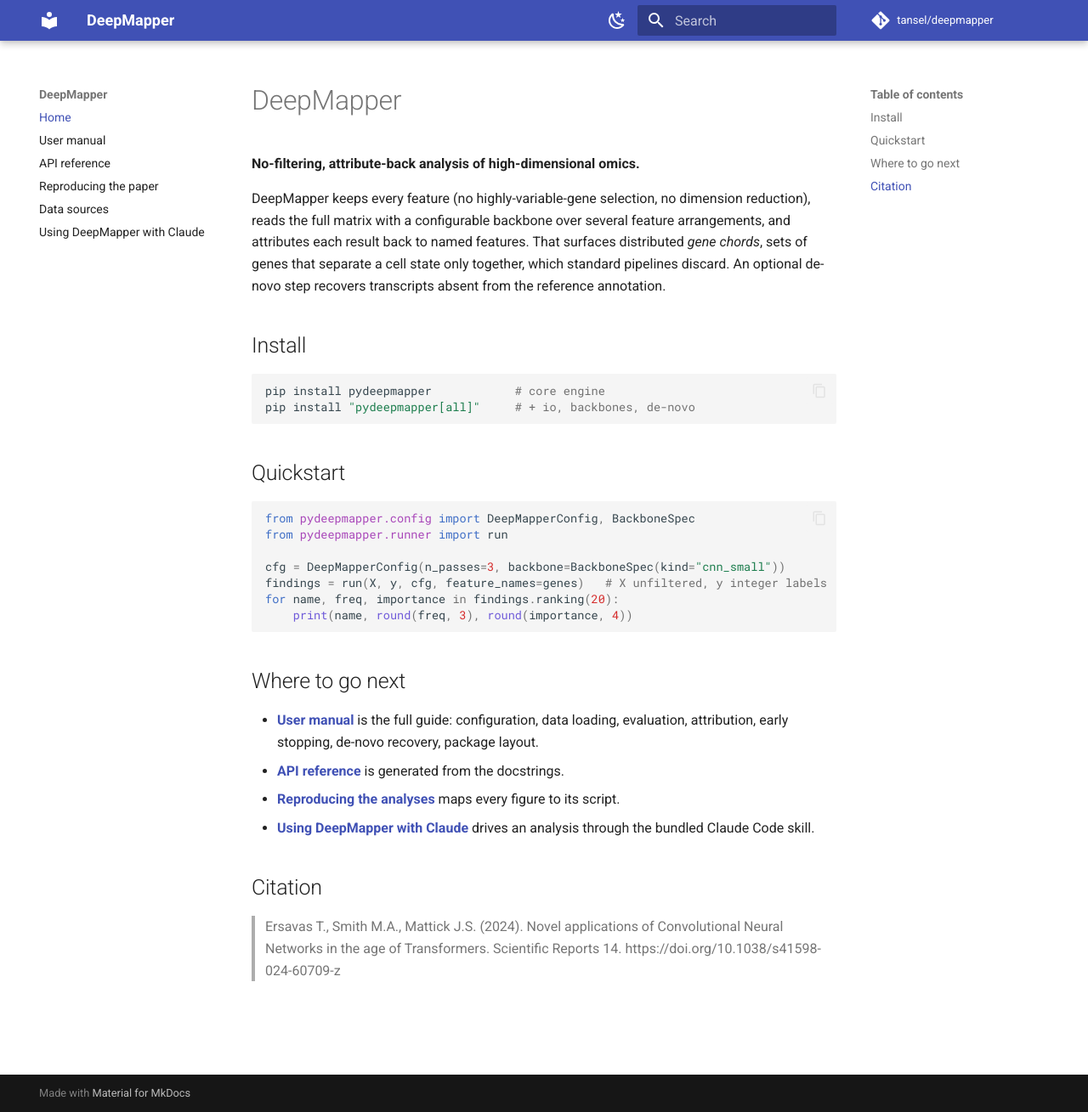
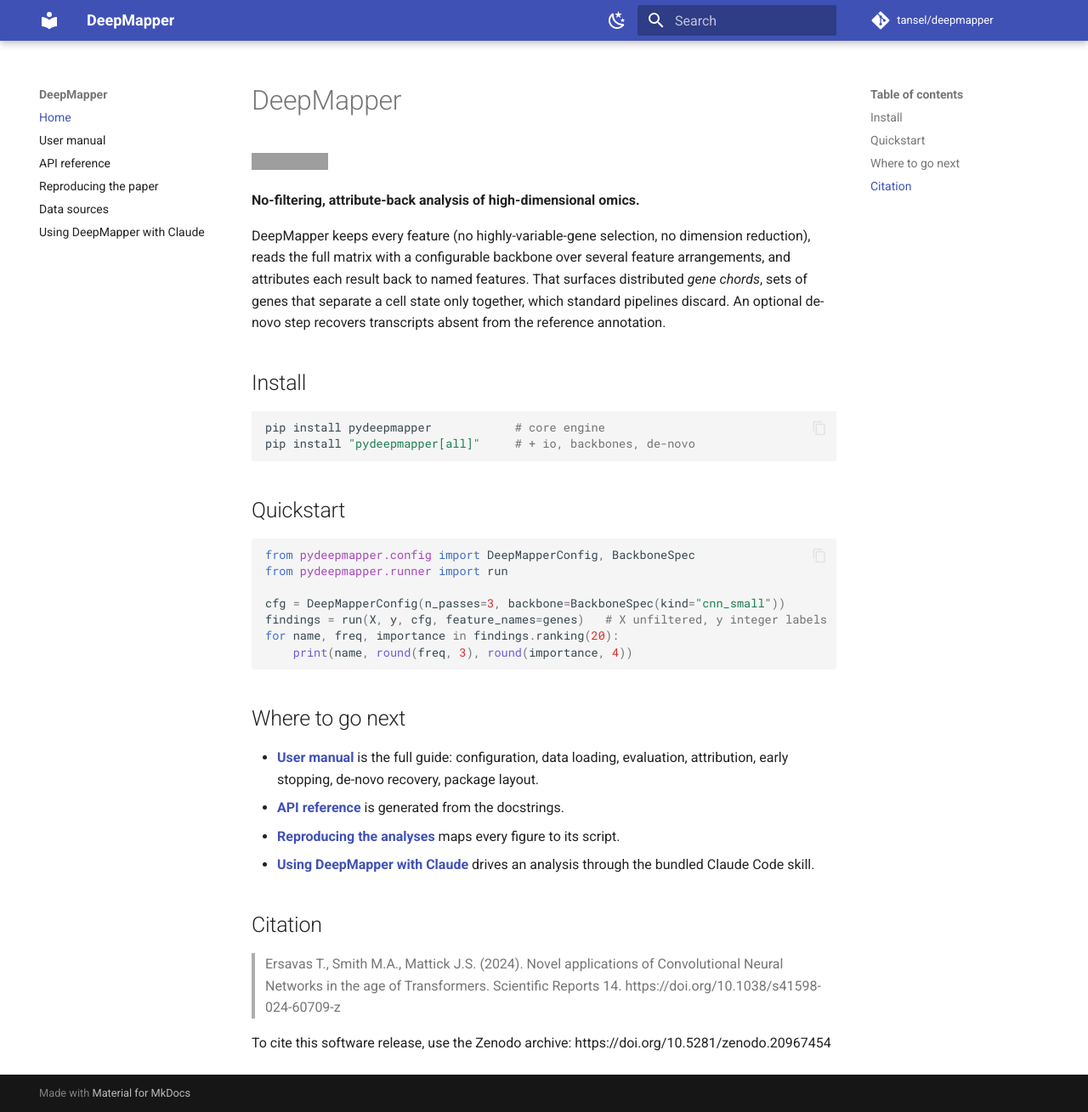
Before and after one commit to tansel/deepmapper, an MkDocs documentation site: the page built from docs/index.md, in a window 1280 px wide and 1309 px high. Shown: the whole window at 85% size. Built offline with MkDocs 1.6.1 and Material for MkDocs 9.7.7, drawn with Linux system fonts in a browser that asks for light colours; comment, search, counter and statistics services are not loaded; grey boxes are pictures that could not be loaded.

Commit message:
docs: add Zenodo DOI badge + cite the software archive
Add the concept-DOI badge (10.5281/zenodo.20967454) to the README and docs
landing page, cite the software archive in both, and correct CITATION.cff so the
software author is Tansel Ersavas alone (with ORCID); the paper co-authors remain
on the preferred-citation only.

Co-Authored-By: Claude Opus 4.8 <noreply@anthropic.com>

```diff
--- a/docs/index.md
+++ b/docs/index.md
@@ -1,4 +1,6 @@
 # DeepMapper
+
+[![DOI](https://zenodo.org/badge/762747948.svg)](https://doi.org/10.5281/zenodo.20967454)
 
 **No-filtering, attribute-back analysis of high-dimensional omics.**
 
@@ -42,3 +44,5 @@ for name, freq, importance in findings.ranking(20):
 > Ersavas T., Smith M.A., Mattick J.S. (2024). Novel applications of Convolutional
 > Neural Networks in the age of Transformers. Scientific Reports 14.
 > https://doi.org/10.1038/s41598-024-60709-z
+
+To cite this software release, use the Zenodo archive: https://doi.org/10.5281/zenodo.20967454
```
Also changed, not shown: README.md (+5 -0 lines), 1 other file.
